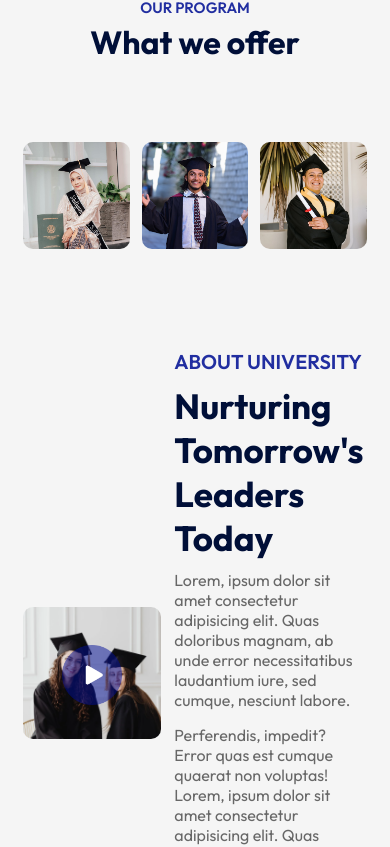
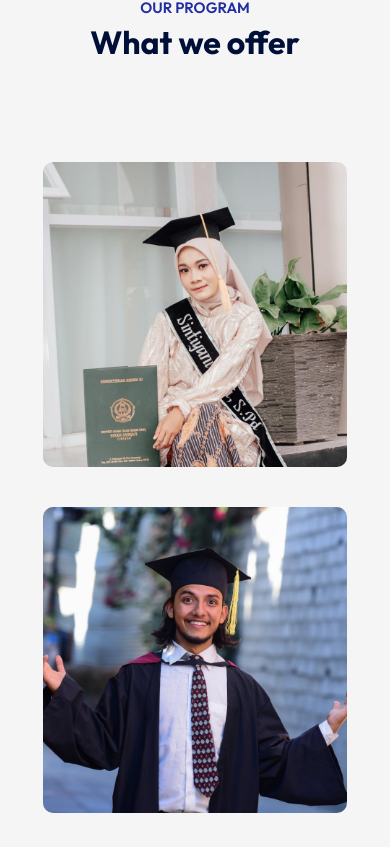
Before and after one commit to nandugangavaram/Educity-App, a React (Vite) app: page / in a window 390 px wide. Shown: the part 916-1763 px from the top of the page. Built offline with nearby package versions, Linux system fonts and the light colour scheme.

Commit message:
Added media queries for smaller screens for multiple components

```diff
--- a/src/components/About/About.css
+++ b/src/components/About/About.css
@@ -39,3 +39,15 @@
   color: #676767;
   margin-bottom: 15px;
 }
+
+/* Media Query */
+@media (max-width: 650px) {
+  .about {
+    flex-direction: column;
+  }
+  .about-left {
+    flex-basis: 100%;
+    margin: 20px;
+    order: 2;
+  }
+}
--- a/src/components/Programs/Programs.css
+++ b/src/components/Programs/Programs.css
@@ -40,3 +40,14 @@
   opacity: 1;
   padding-top: 0;
 }
+
+/* Media Query */
+@media (max-width: 650px) {
+  .programs {
+    flex-direction: column;
+  }
+  .program {
+    flex-basis: 100%;
+    margin: 20px;
+  }
+}
```
